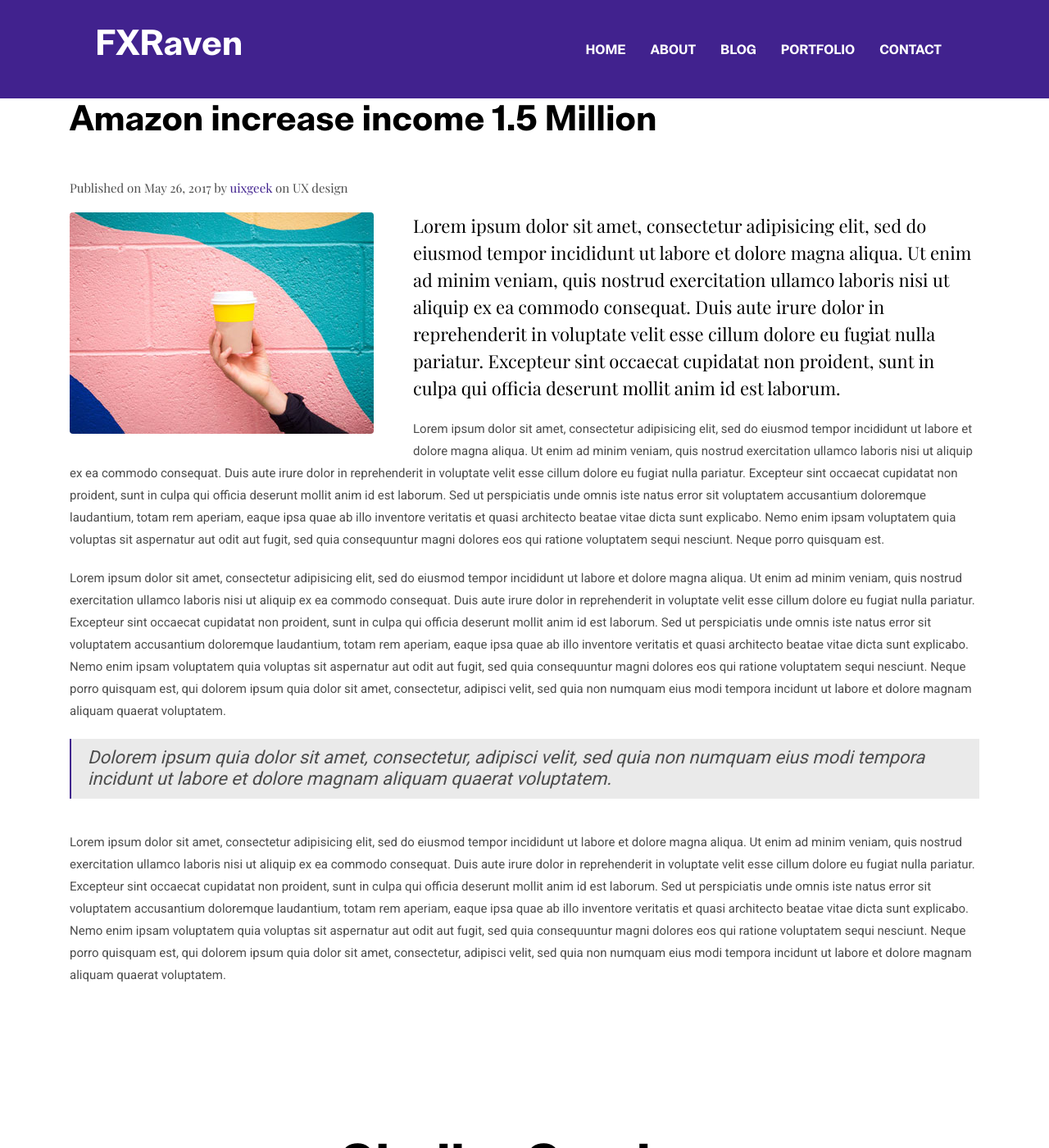
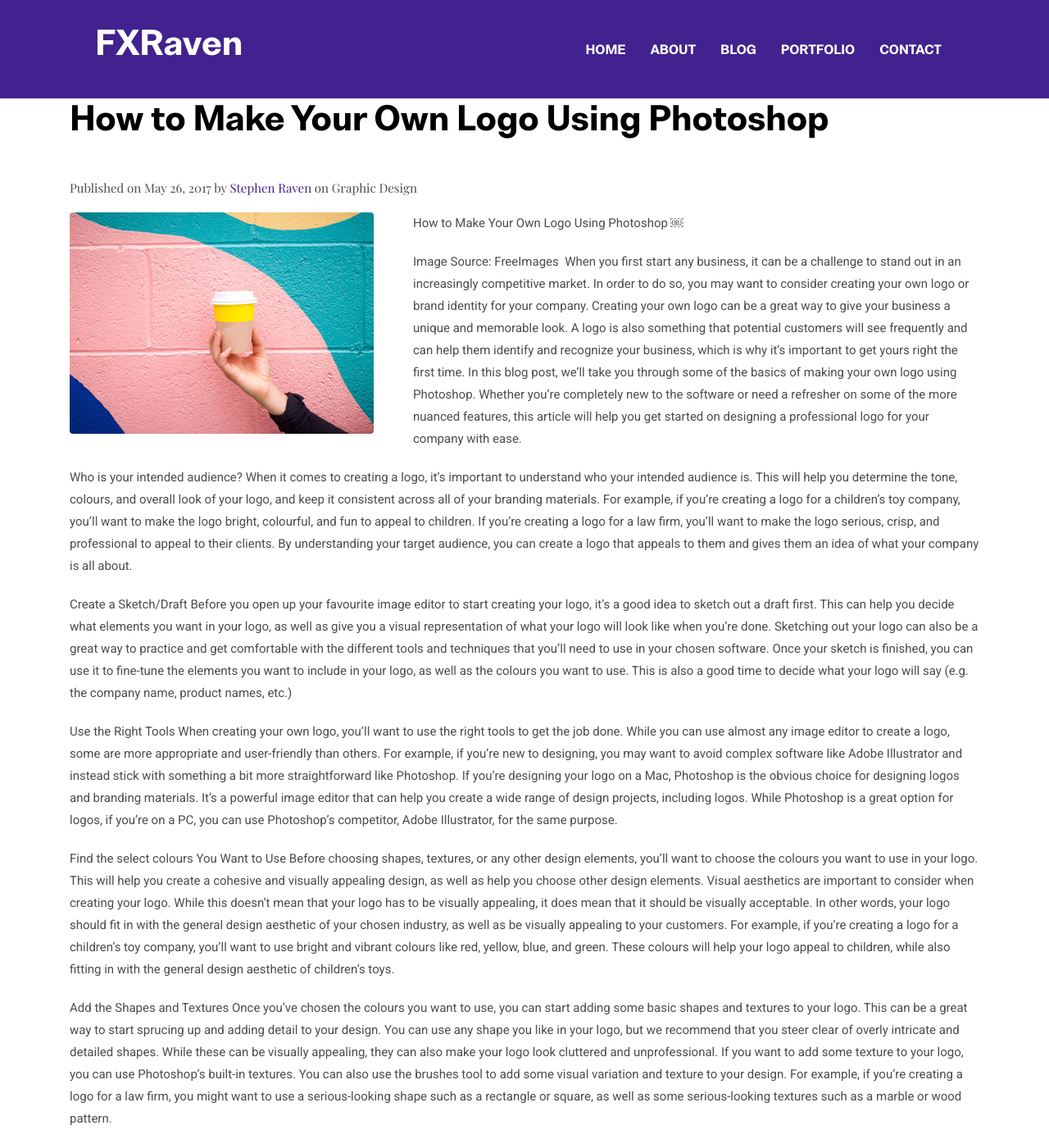
Before and after one commit to Vision-Live/FXRaven, a Jekyll site: the page built from _posts/2017-05-26-amazon-increase-income-1.5-million copy 2.markdown, in a window 1280 px wide and 1400 px high, scrolled down 464 px. Shown: the whole window at 82% size. Built offline with Jekyll 4.4.1, drawn with Linux system fonts in a browser that asks for light colours; some of the changed text lies outside the part shown.

Commit message:
Update 2017-05-26-amazon-increase-income-1.5-million copy 2.markdown

```diff
--- a/_posts/2017-05-26-amazon-increase-income-1.5-million copy 2.markdown
+++ b/_posts/2017-05-26-amazon-increase-income-1.5-million copy 2.markdown
@@ -1,18 +1,33 @@
 ---
 layout: post
-title:  Amazon increase income 1.5 Million
+title:  How to Make Your Own Logo Using Photoshop
 date:   2017-05-26 15:05:55 +0300
 image:  /assets/images/blog/post-5.jpg
-author: uixgeek
-tags:   UX design
+author: Stephen Raven
+tags:   Graphic Design
 ---
 
-**Lorem ipsum dolor sit amet, consectetur adipisicing elit, sed do eiusmod tempor incididunt ut labore et dolore magna aliqua. Ut enim ad minim veniam, quis nostrud exercitation ullamco laboris nisi ut aliquip ex ea commodo consequat. Duis aute irure dolor in reprehenderit in voluptate velit esse cillum dolore eu fugiat nulla pariatur. Excepteur sint occaecat cupidatat non proident, sunt in culpa qui officia deserunt mollit anim id est laborum.**
+How to Make Your Own Logo Using Photoshop
+￼
 
-Lorem ipsum dolor sit amet, consectetur adipisicing elit, sed do eiusmod tempor incididunt ut labore et dolore magna aliqua. Ut enim ad minim veniam, quis nostrud exercitation ullamco laboris nisi ut aliquip ex ea commodo consequat. Duis aute irure dolor in reprehenderit in voluptate velit esse cillum dolore eu fugiat nulla pariatur. Excepteur sint occaecat cupidatat non proident, sunt in culpa qui officia deserunt mollit anim id est laborum. Sed ut perspiciatis unde omnis iste natus error sit voluptatem accusantium doloremque laudantium, totam rem aperiam, eaque ipsa quae ab illo inventore veritatis et quasi architecto beatae vitae dicta sunt explicabo. Nemo enim ipsam voluptatem quia voluptas sit aspernatur aut odit aut fugit, sed quia consequuntur magni dolores eos qui ratione voluptatem sequi nesciunt. Neque porro quisquam est.
+Image Source: FreeImages
+‍
+When you first start any business, it can be a challenge to stand out in an increasingly competitive market. In order to do so, you may want to consider creating your own logo or brand identity for your company. Creating your own logo can be a great way to give your business a unique and memorable look. A logo is also something that potential customers will see frequently and can help them identify and recognize your business, which is why it’s important to get yours right the first time. In this blog post, we’ll take you through some of the basics of making your own logo using Photoshop. Whether you’re completely new to the software or need a refresher on some of the more nuanced features, this article will help you get started on designing a professional logo for your company with ease.
 
-Lorem ipsum dolor sit amet, consectetur adipisicing elit, sed do eiusmod tempor incididunt ut labore et dolore magna aliqua. Ut enim ad minim veniam, quis nostrud exercitation ullamco laboris nisi ut aliquip ex ea commodo consequat. Duis aute irure dolor in reprehenderit in voluptate velit esse cillum dolore eu fugiat nulla pariatur. Excepteur sint occaecat cupidatat non proident, sunt in culpa qui officia deserunt mollit anim id est laborum. Sed ut perspiciatis unde omnis iste natus error sit voluptatem accusantium doloremque laudantium, totam rem aperiam, eaque ipsa quae ab illo inventore veritatis et quasi architecto beatae vitae dicta sunt explicabo. Nemo enim ipsam voluptatem quia voluptas sit aspernatur aut odit aut fugit, sed quia consequuntur magni dolores eos qui ratione voluptatem sequi nesciunt. Neque porro quisquam est, qui dolorem ipsum quia dolor sit amet, consectetur, adipisci velit, sed quia non numquam eius modi tempora incidunt ut labore et dolore magnam aliquam quaerat voluptatem.
+Who is your intended audience?
+When it comes to creating a logo, it’s important to understand who your intended audience is. This will help you determine the tone, colours, and overall look of your logo, and keep it consistent across all of your branding materials. For example, if you’re creating a logo for a children’s toy company, you’ll want to make the logo bright, colourful, and fun to appeal to children. If you’re creating a logo for a law firm, you’ll want to make the logo serious, crisp, and professional to appeal to their clients. By understanding your target audience, you can create a logo that appeals to them and gives them an idea of what your company is all about.
 
-> Dolorem ipsum quia dolor sit amet, consectetur, adipisci velit, sed quia non numquam eius modi tempora incidunt ut labore et dolore magnam aliquam quaerat voluptatem.
+Create a Sketch/Draft
+Before you open up your favourite image editor to start creating your logo, it’s a good idea to sketch out a draft first. This can help you decide what elements you want in your logo, as well as give you a visual representation of what your logo will look like when you’re done. Sketching out your logo can also be a great way to practice and get comfortable with the different tools and techniques that you’ll need to use in your chosen software. Once your sketch is finished, you can use it to fine-tune the elements you want to include in your logo, as well as the colours you want to use. This is also a good time to decide what your logo will say (e.g. the company name, product names, etc.)
 
-Lorem ipsum dolor sit amet, consectetur adipisicing elit, sed do eiusmod tempor incididunt ut labore et dolore magna aliqua. Ut enim ad minim veniam, quis nostrud exercitation ullamco laboris nisi ut aliquip ex ea commodo consequat. Duis aute irure dolor in reprehenderit in voluptate velit esse cillum dolore eu fugiat nulla pariatur. Excepteur sint occaecat cupidatat non proident, sunt in culpa qui officia deserunt mollit anim id est laborum. Sed ut perspiciatis unde omnis iste natus error sit voluptatem accusantium doloremque laudantium, totam rem aperiam, eaque ipsa quae ab illo inventore veritatis et quasi architecto beatae vitae dicta sunt explicabo. Nemo enim ipsam voluptatem quia voluptas sit aspernatur aut odit aut fugit, sed quia consequuntur magni dolores eos qui ratione voluptatem sequi nesciunt. Neque porro quisquam est, qui dolorem ipsum quia dolor sit amet, consectetur, adipisci velit, sed quia non numquam eius modi tempora incidunt ut labore et dolore magnam aliquam quaerat voluptatem.
+Use the Right Tools
+When creating your own logo, you’ll want to use the right tools to get the job done. While you can use almost any image editor to create a logo, some are more appropriate and user-friendly than others. For example, if you’re new to designing, you may want to avoid complex software like Adobe Illustrator and instead stick with something a bit more straightforward like Photoshop. If you’re designing your logo on a Mac, Photoshop is the obvious choice for designing logos and branding materials. It’s a powerful image editor that can help you create a wide range of design projects, including logos. While Photoshop is a great option for logos, if you’re on a PC, you can use Photoshop’s competitor, Adobe Illustrator, for the same purpose.
+
+Find the select colours You Want to Use
+Before choosing shapes, textures, or any other design elements, you’ll want to choose the colours you want to use in your logo. This will help you create a cohesive and visually appealing design, as well as help you choose other design elements. Visual aesthetics are important to consider when creating your logo. While this doesn’t mean that your logo has to be visually appealing, it does mean that it should be visually acceptable. In other words, your logo should fit in with the general design aesthetic of your chosen industry, as well as be visually appealing to your customers. For example, if you’re creating a logo for a children’s toy company, you’ll want to use bright and vibrant colours like red, yellow, blue, and green. These colours will help your logo appeal to children, while also fitting in with the general design aesthetic of children’s toys.
+
+Add the Shapes and Textures
+Once you’ve chosen the colours you want to use, you can start adding some basic shapes and textures to your logo. This can be a great way to start sprucing up and adding detail to your design. You can use any shape you like in your logo, but we recommend that you steer clear of overly intricate and detailed shapes. While these can be visually appealing, they can also make your logo look cluttered and unprofessional. If you want to add some texture to your logo, you can use Photoshop’s built-in textures. You can also use the brushes tool to add some visual variation and texture to your design. For example, if you’re creating a logo for a law firm, you might want to use a serious-looking shape such as a rectangle or square, as well as some serious-looking textures such as a marble or wood pattern.
+
+Fine-Tuning and Exporting
+Once your design is finished and you’re happy with the outcome, it’s time to fine-tune your logo and export it. Once your logo is finished, you can fine-tune the design by adjusting the colour schemes, shapes, and textures to make it consistent, balanced, and visually appealing. You can also add any finishing touches such as a slight drop-shadow, bevel effect, or rounded corners to your logo to make it look more professionally designed. Once your logo is fully finished, you can export it to a wide range of file types. Your logo will likely be used on a variety of different materials, so it’s a good idea to export it in multiple file types, such as JPG, PNG, TIFF, and others. These file types will allow you to use your logo on various materials, such as websites, social media posts, printed materials, and more.
```
